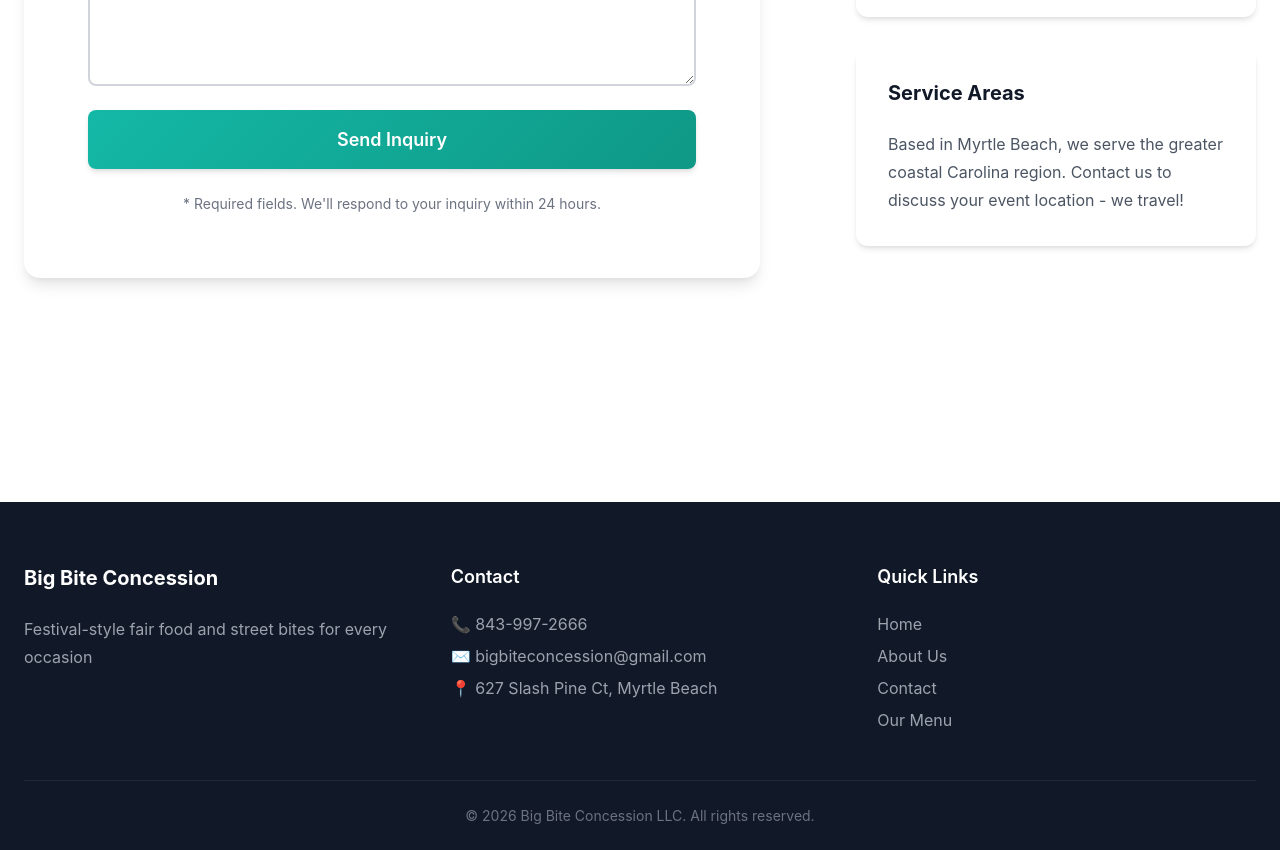
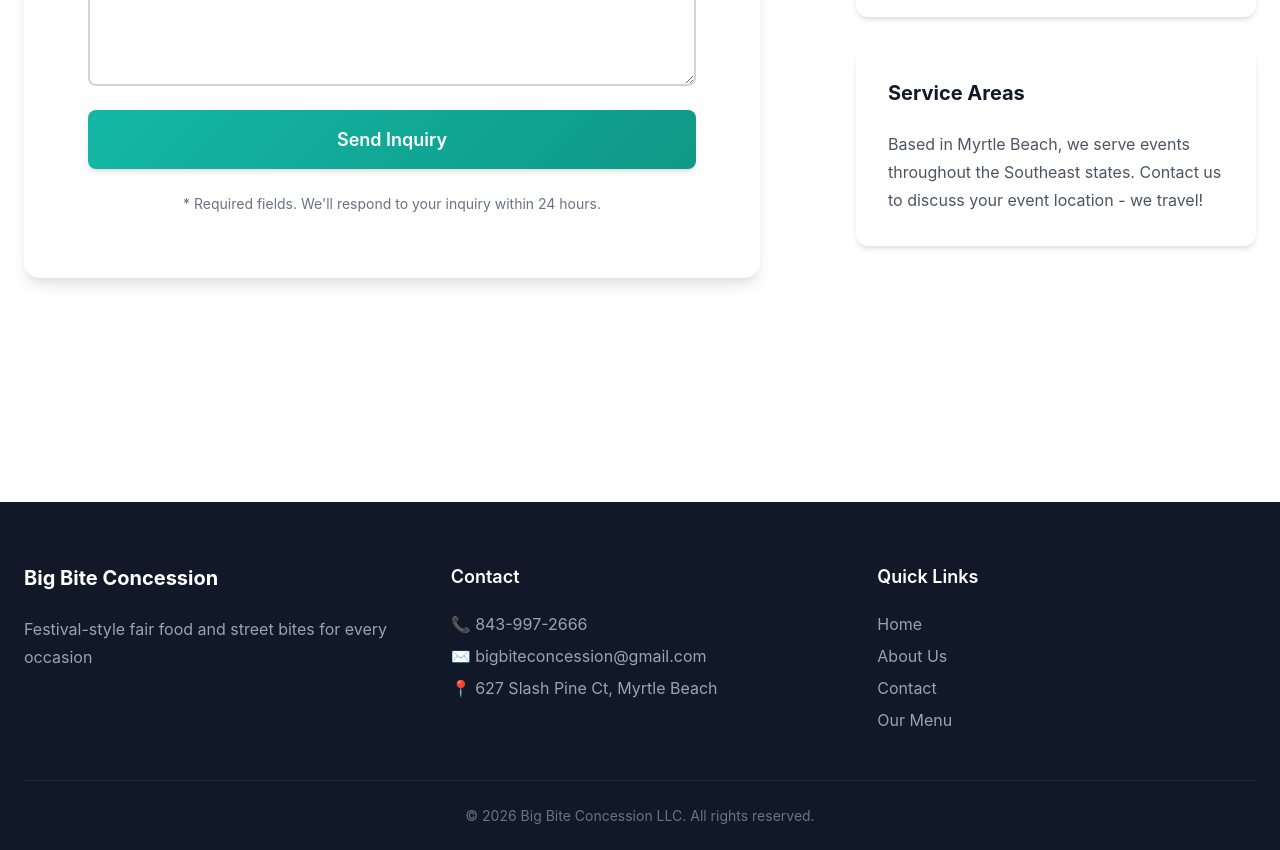
Before and after one commit to amir-hilal/big-bite-front-end, a React (Vite) app: page /contact in a window 1280 px wide. Shown: the part 1220-2070 px from the top of the page. Built offline with nearby package versions, Linux system fonts and the light colour scheme; the HTML template or start-up script is replaced by a standard one.

Commit message:
Update service areas description in Contact component

```diff
--- a/src/pages/Contact.tsx
+++ b/src/pages/Contact.tsx
@@ -85,7 +85,7 @@ const Contact = () => {
                 <div className={styles.card}>
                   <h3 className={styles.cardTitle}>Service Areas</h3>
                   <p className={styles.hoursText}>
-                    Based in Myrtle Beach, we serve the greater coastal Carolina region.
+                    Based in Myrtle Beach, we serve events throughout the Southeast states.
                     Contact us to discuss your event location - we travel!
                   </p>
                 </div>
```
